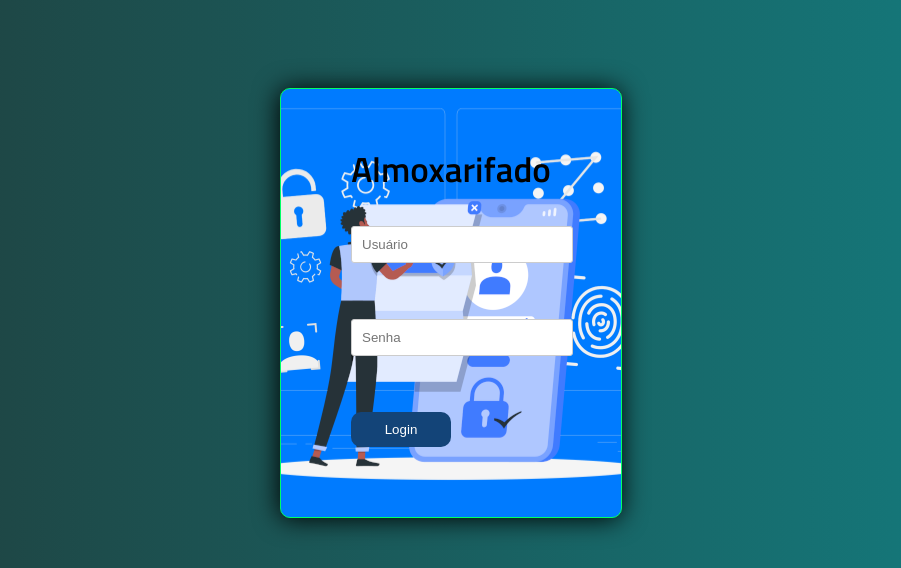
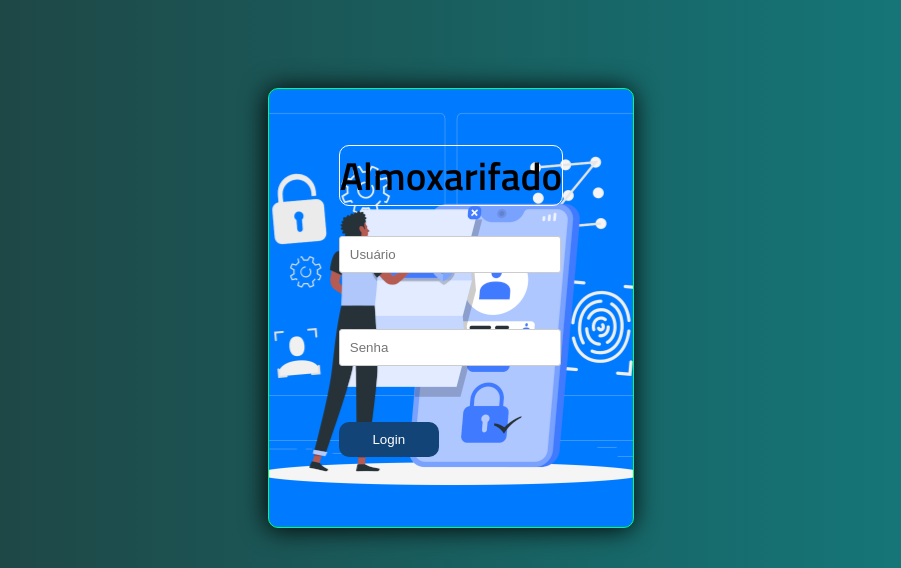
Before and after one commit to kleberfdev/MVP, a Django app: page /login/ in a window 1280 px wide. Shown: the top 568 px of the page, without its empty margins (189-1090 px from the left). Run offline with Django 4.2, Linux system fonts and the light colour scheme; some web fonts are replaced.

Commit message:
atualização final.

```diff
--- a/site-django/mvp/mvpapp/static/style.css
+++ b/site-django/mvp/mvpapp/static/style.css
@@ -168,7 +168,9 @@ input {
 
 .amox {
   color: black;
-  font-size: 35px;
+  font-size: 39px;
+  border: 1px solid white;
+  border-radius: 10px;
 }
 
 .login-form label {
```
Also changed, not shown: site-django/mvp/db.sqlite3.
